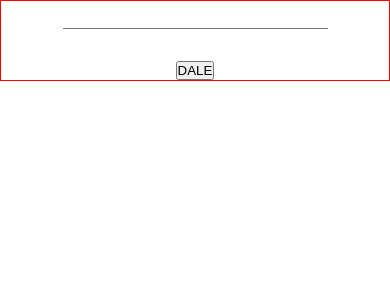
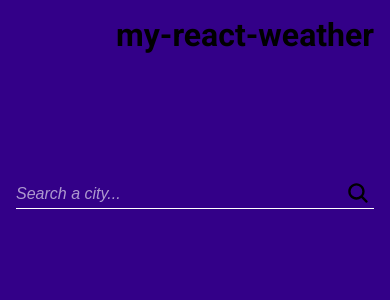
Before and after one commit to jmmdev/my-react-weather, a Next.js app: page / in a window 390 px wide. Shown: the top 300 px of the page. Built offline with nearby package versions, Linux system fonts and the light colour scheme; no server answers.

Commit message:
Major update

```diff
--- a/package.json
+++ b/package.json
@@ -9,7 +9,7 @@
     "lint": "next lint"
   },
   "dependencies": {
-    "next": "14.1.0",
+    "next": "^14.1.0",
     "react": "^18",
     "react-dom": "^18",
     "react-icons": "^5.0.1"
--- a/src/app/globals.css
+++ b/src/app/globals.css
@@ -10,6 +10,10 @@ body {
   overflow-x: hidden;
 }
 
+h1, p {
+  user-select: none;
+}
+
 @media (prefers-color-scheme: dark) {
   html {
     color-scheme: dark;
--- a/src/app/layout.js
+++ b/src/app/layout.js
@@ -1,7 +1,10 @@
-import { Inter } from "next/font/google";
+import {Roboto} from "next/font/google"
 import "./globals.css";
 
-const inter = Inter({ subsets: ["latin"] });
+const roboto = Roboto({
+  weight: ['100', '300', '400', '500', '700', '900'],
+  subsets: ['latin'],
+})
 
 export const metadata = {
   title: "Create Next App",
@@ -11,7 +14,7 @@ export const metadata = {
 export default function RootLayout({ children }) {
   return (
     <html lang="en">
-      <body className={inter.className}>{children}</body>
+      <body className={roboto.className}>{children}</body>
     </html>
   );
 }
--- a/src/app/page.js
+++ b/src/app/page.js
@@ -1,53 +1,165 @@
 "use client"
 import Image from "next/image";
 import styles from "./page.module.css";
-import { useState } from "react";
-import {IoSunnyOutline, IoCloudyOutline, IoRainyOutline, IoThunderstormOutline, IoSnowOutline, IoReorderThreeOutline, IoWaterOutline, IoArrowForwardOutline, } from 'react-icons/io5';
+import { useEffect, useState } from "react";
+import {IoSunny, IoCloudy, IoRainy, IoThunderstorm, IoSnow, IoReorderThree, IoWater, IoLocationSharp, IoSearch, IoHelpCircleOutline} from 'react-icons/io5';
+import {FaWind} from 'react-icons/fa';
 
 export default function Home() {
   const key = "220bf77b081743862a50f764cf8773c8"
   const [text, setText] = useState('')
   const [city, setCity] = useState(null)
+  const [notFound, setNotFound] = useState(false)
+  const [showTooltip, setShowTooltip] = useState(false)
+
+  useEffect(() => {
+    if (navigator.geolocation) {
+      navigator.geolocation.getCurrentPosition(
+        position => {
+          fetch(`https://api.openweathermap.org/data/2.5/weather?lat=${position.coords.latitude}&lon=${position.coords.longitude}&units=metric&appid=${key}`).then(
+            response => {
+              if (response.status !== 200) {
+                setNotFound(true)
+                return
+              }
+              response.json().then(data => {
+                setNotFound(false)
+                setCity(data)
+              })
+            }
+          ).catch (e => {
+            console.log('error 1')
+          })
+        },
+        e => {
+          console.log('error 2')
+        }
+      )
+    }
+  }, [])
 
   const GetWeatherIcon = () => {
     switch(city.weather[0].main) {
       case('Clear'):
-        return <IoSunnyOutline />
+        return <IoSunny style={{color: '#fc0'}}/>
         break;
       case('Clouds'):
-        return <IoCloudyOutline />
+        return <IoCloudy style={{color: '#bbb'}} />
         break;
       case('Drizzle'):
       case('Rain'):
-        return <IoRainyOutline />
+        return <IoRainy style={{color: '#ddd'}}/>
         break;
       case('Thunderstorm'):
-        return <IoThunderstormOutline />
+        return <IoThunderstorm style={{color: '#7ff'}}/>
         break;
       case('Snow'):
-        return <IoSnowOutline />
+        return <IoSnow style={{color: '#fff'}} />
         break;
       default:
-        return <IoReorderThreeOutline />
+        return <IoReorderThree style={{color: '#fffa'}} />
     }
+  }
+
+  const Tooltip = () => {
+    if (showTooltip)
+      return (
+        <div className={styles.tooltip}>
+          <p style={{whiteSpace: 'pre-line'}}>
+            {
+            `Some cities have the same name (i.e. Córdoba). To specify your desired country just type its identifier right after a comma as follows: xxxx, yy
+
+            "cordoba, es / cordoba, ar"`
+          }</p>
+        </div>
+        )
+      return null
+  }
+
+  const getWeatherBg = () => {
+    switch(city.weather[0].main) {
+      case('Clear'):
+      return '#08e'
+      break;
+    case('Clouds'):
+      return '#888'
+      break;
+    case('Drizzle'):
+    case('Rain'):
+      return '#666'
+      break;
+    case('Thunderstorm'):
+      return '#444'
+      break;
+    case('Snow'):
+      return '#9ab'
+      break;
+    default:
+      return '#aa9'
+    }
+  }
+
+  const getWindDirection = () => {
+    const deg = city.wind.deg
+
+    if (deg >= 0 && deg <= 22.5 || deg > 337.5 && deg <= 360)
+      return 'N'
+    if (deg > 22.5 && deg <= 67.5)
+      return 'NE'
+    if (deg > 67.5 && deg <= 112.5)
+      return 'E'
+    if (deg > 112.5 && deg <= 157.5)
+      return 'SE'
+    if (deg > 157.5 && deg <= 202.5)
+      return 'S'
+    if (deg > 202.5 && deg <= 247.5)
+      return 'SW'
+    if (deg > 247.5 && deg <= 292.5)
+      return 'W'
+    return 'NW'
   }
 
   const getCityData = () => {
     if (text.length > 0){
-      fetch("https://api.openweathermap.org/data/2.5/weather?q="+ text + "&units=metric&appid=" + key).then(
+      fetch(`https://api.openweathermap.org/data/2.5/weather?q=${text}&units=metric&appid=${key}`).then(
         response => {
+          if (response.status !== 200) {
+            setNotFound(true)
+            return
+          }
           response.json().then(data => {
+            setNotFound(false)
             setCity(data)
           })
         }
-      )
+      ).catch (e => {
+        console.log('error')
+      })
     }
+  }
+
+  const msToDate = (ms, timezone) => {
+    var d = new Date(0)
+    d.setUTCSeconds(ms + timezone)
+    return d
   }
 
   const GetCityInfo = () => {
     if (city)
       return (
-        <div className={styles['city-data']}>
+        <div className={styles['city-data']} style={{backgroundColor: getWeatherBg()}}>
+          <div className={styles.head}>
+            <div className={styles.location}>
+              <IoLocationSharp />
+              <p className={styles.name}>{city.name}, {city.sys.country}</p>
+              <div className={styles.help} onMouseEnter={() => setShowTooltip(true)} onMouseLeave={() => setShowTooltip(false)}>
+                <IoHelpCircleOutline />
+              </div>
+              <Tooltip />
+            </div>
+            <p className={styles.updated}>{msToDate(city.dt, city.timezone).toDateString()}</p>
+          </div>
+          <div className={styles.blocks}>
             <div className={styles['left-block']}>
               <div className={styles.temp}>
                 <GetWeatherIcon />
@@ -56,15 +168,19 @@ export default function Home() {
               <p className={styles.description}>{formatDescription(city.weather[0].description)}</p>
             </div>
             <div className={styles['right-block']}>
-            <p>{`Min/Max: ${Math.round(city.main.temp_min)}°/${Math.round(city.main.temp_max)}°`}</p>
-            <div>
-              <IoWaterOutline />
-              <p>{`Humidity: ${Math.round(city.main.humidity)}%`}</p>
+              <div className={styles['extra-data']}>
+                <div className={styles['extra-data-upper']}>
+                  <IoWater />
+                  <p>{`${Math.round(city.main.humidity)}%`}</p>
                 </div>
-            <div>
-              <p>{`Wind: ${Math.round(city.wind.speed)} Km/h`}</p>
-              <div style={{transform: `rotate(${city.wind.deg}deg)`}}>
-                <IoArrowForwardOutline />
+                <p className={styles['extra-data-lower']}>Humidity</p>
+              </div>
+              <div className={styles['extra-data']}>
+                <div className={styles['extra-data-upper']}>
+                  <FaWind style={{transform: `rotate(${city.wind.deg+90}deg)`}} />
+                  <p>{`${Math.round(city.wind.speed)} Km/h, ${getWindDirection()}`}</p>
+                </div>
+                <p className={styles['extra-data-lower']}>Wind speed</p>
               </div>
             </div>
           </div>
@@ -80,9 +196,27 @@ export default function Home() {
 
   return (
     <main className={styles.main}>
-      <input value={text} onChange={e => setText(e.target.value)} type="text"/>
+      <h1 className={styles.title}>my-react-weather</h1>
+      <form onSubmit={e => {
+        e.preventDefault()
+        getCityData()
+        }}>
+        <div className={styles.search}>
+          <input className={styles['search__city']} placeholder="Search a city..."
+          style={{fontStyle: text.length > 0 ? 'normal' : 'italic', color: notFound ? '#f00' : '#fff'}}
+          value={text}
+          onChange={e => {
+            if (notFound)
+              setNotFound(false)
+            setText(e.target.value)
+            }} type="text"/>
+          <button className={styles['search__button']} onClick={() => getCityData()}>
+            <IoSearch style={{fontSize: '24px'}} />
+          </button>
+          <input type="submit" hidden />
+        </div>
         <GetCityInfo />
-      <button onClick={() => getCityData(text)}>DALE</button>
+      </form>
     </main>
   );
 }
--- a/src/app/page.module.css
+++ b/src/app/page.module.css
@@ -1,29 +1,122 @@
 .main {
+  width: 100vw;
+  min-height: 100vh;
+  padding: 16px;
+  background-color: #308;
+  display: grid;
+  grid-template-rows: 0fr 1fr;
+}
+
+.title {
+  text-align: right;
+}
+
+.main form {
+  width: 100%;
+  max-width: 600px;
   display: flex;
   flex-direction: column;
-  align-items: center;
   gap: 32px;
-  border: 1px solid red;
+  align-self: center;
+  justify-self: center;
 }
 
-.main input {
-  background-color: transparent;
-  border-width: 0;
-  border-bottom-width: 1px;
-  border-style: solid;
-  font-size: 20px;
-  padding-top: 4px;
+.search {
+  display: flex;
+  border-bottom: 1px solid #fff;
 }
 
-.main input:focus {
+.search__city {
+  width: 100%;
+  background-color: transparent;
+  border: none;
+  font-size: 16px;
   outline: none;
-  border-bottom-width: 2px;
+}
+
+.search__city::placeholder {
+  color: #fff9;
+  opacity: 1;
+}
+
+.search__button {
+  padding: 0 4px;
+  background-color: transparent;
+  border: none;
+  cursor: pointer;
+}
+
+.search__button:hover {
+  opacity: 0.8;
+}
+
+.search__button:active {
+  opacity: 1;
 }
 
 .city-data {
   display: flex;
+  flex-direction: column;
   align-items: center;
+  padding: 36px;
+  gap: 16px;
+  border-radius: 16px;
+  border: 8px solid #fff8;
+}
+
+.head {
+  display: flex;
+  flex-direction: column;
+  align-items: center;
+  gap: 4px;
+}
+
+.location {
+  display: flex;
+  gap: 4px;
+  align-items: center;
+  font-size: min(5vw, 28px);
+  position: relative;
+}
+
+.help {
+  display: flex;
+  animation: pulse 2s infinite;
+}
+
+.tooltip {
+  position: absolute;
+  top: calc(100% + 4px);
+  left: 50%;
+  transform: translateX(-50%);
+  width: 300px;
+  background-color: #feff9c;
+  border-radius: 4px;
+  z-index: 1;
+}
+
+.tooltip p {
   padding: 16px;
+  border-radius: 4px;
+  font-weight: 500;
+  font-size: 16px;
+  text-align: justify;
+  color: #000a;
+}
+
+.name {
+  font-size: min(5.5vw, 32px);
+}
+
+.updated {
+  font-size: 16px;
+  font-weight: 300;
+  opacity: 0.8;
+}
+
+.blocks {
+  display: flex;
+  align-items: center;
   gap: 32px;
 }
 
@@ -31,24 +124,79 @@
   display: flex;
   flex-direction: column;
   align-items: center;
-  font-size: 14px;
 }
 
 .right-block {
   display: flex;
-  flex-direction: column;
-  gap: 8px;
+  gap: 32px;
+  padding: 16px;
+  background-color: #fff4;
+  border-radius: 8px;
 }
 
 .right-block div {
   display: flex;
   align-items: center;
-  gap: 4px;
 }
 
 .temp {
   display: flex;
-  font-size: 32px;
+  font-size: 48px;
+  font-weight: 600;
   align-items: center;
   gap: 4px;
 }
+
+.description {
+  font-weight: 300;
+  opacity: 0.8;
+}
+
+.extra-data {
+  display: flex;
+  flex-direction: column;
+  gap: 4px;
+}
+
+.extra-data-upper {
+  display: flex;
+  font-size: 18px;
+  gap: 4px;
+}
+
+.extra-data-lower {
+  font-size: 14px;
+  font-weight: 300;
+  opacity: 0.8;
+}
+
+@keyframes pulse {
+  0% {
+    color: #fff;
+  }
+
+  50% {
+    color: #fc0;
+  }
+
+  100% {
+    color: #fff;
+  }
+}
+
+@media (max-width: 512px) {
+  .main {
+    display: flex;
+    flex-direction: column;
+    gap: 15vh;
+  }
+
+  .city-data {
+    padding: 16px 8px;
+  }
+
+  .blocks {
+    flex-direction: column;
+    gap: 16px;
+  }
+}
```
Also changed, not shown: 1 other file (tests, documents, lock files or other folders). Lines whose indentation alone changed are shown as unchanged.
